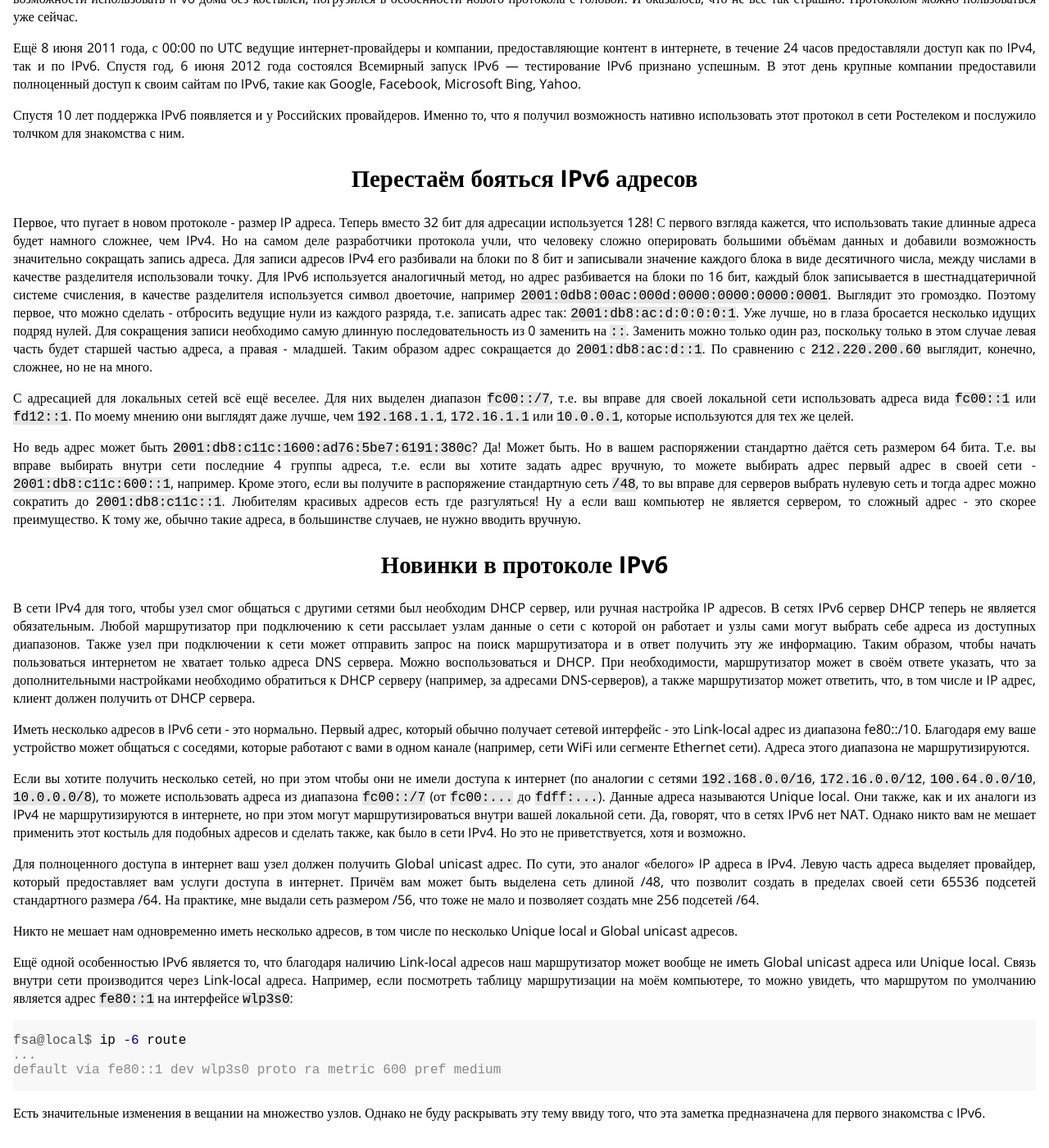
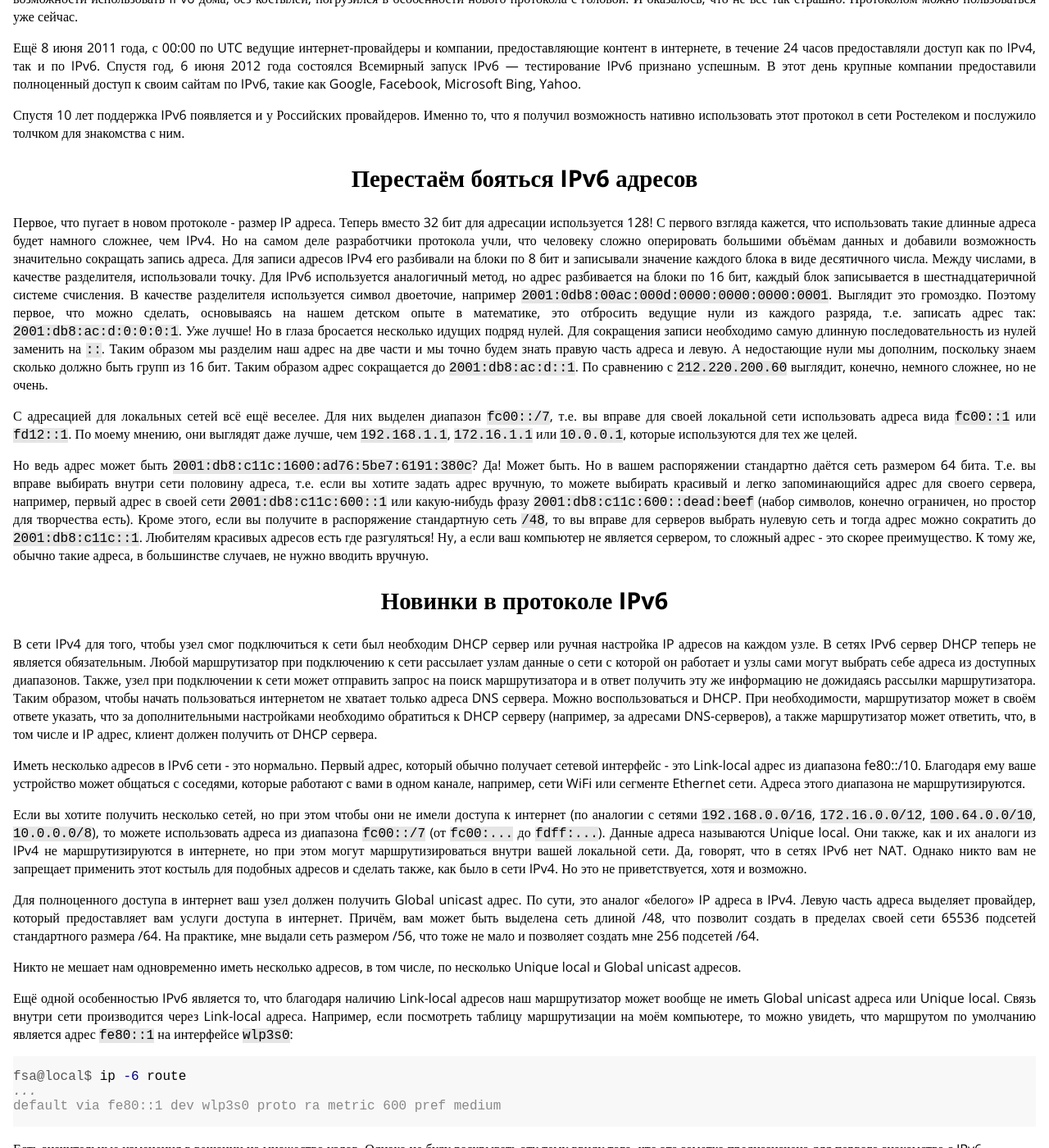
Before and after one commit to fsa/site, a Jekyll site: the page built from _posts/2022-08-29-ipv6.md, in a window 1280 px wide and 1400 px high, scrolled down 213 px. Shown: the whole window at 82% size. Built offline with Jekyll 4.4.1, drawn with Linux system fonts in a browser that asks for light colours; some of the changed text lies outside the part shown.

Commit message:
Доработка заметки про IPv6.

```diff
--- a/_posts/2022-08-29-ipv6.md
+++ b/_posts/2022-08-29-ipv6.md
@@ -5,7 +5,7 @@ date: 2022-08-31 01:00:00 +0700
 tags: [IPv6]
 excerpt: IPv6 - протокол нового поколения, который никак не может победить IPv4.
 ---
-На самом деле, использовать IPv6 я начал довольно давно. Ещё в 2015 году, а возможно и раньше. Использовал его я на своём VPS сервере. Но только сейчас, с появлением возможности использовать IPv6 дома без костылей, погрузился в особенности нового протокола с головой. И оказалось, что не всё так страшно. Протоколом можно пользоваться уже сейчас.
+На самом деле, использовать IPv6 я начал довольно давно. Ещё в 2015 году, а возможно и раньше. Использовал его я на своём VPS сервере. Но только сейчас, с появлением возможности использовать IPv6 дома, без костылей, погрузился в особенности нового протокола с головой. И оказалось, что не всё так страшно. Протоколом можно пользоваться уже сейчас.
 
 Ещё 8 июня 2011 года, с 00:00 по UTC ведущие интернет-провайдеры и компании, предоставляющие контент в интернете, в течение 24 часов предоставляли доступ как по IPv4, так и по IPv6. Спустя год, 6 июня 2012 года состоялся Всемирный запуск IPv6 — тестирование IPv6 признано успешным. В этот день крупные компании предоставили полноценный доступ к своим сайтам по IPv6, такие как Google, Facebook, Microsoft Bing, Yahoo.
 
@@ -13,23 +13,23 @@ excerpt: IPv6 - протокол нового поколения, который
 
 ## Перестаём бояться IPv6 адресов
 
-Первое, что пугает в новом протоколе - размер IP адреса. Теперь вместо 32 бит для адресации используется 128! С первого взгляда кажется, что использовать такие длинные адреса будет намного сложнее, чем IPv4. Но на самом деле разработчики протокола учли, что человеку сложно оперировать большими объёмам данных и добавили возможность значительно сокращать запись адреса. Для записи адресов IPv4 его разбивали на блоки по 8 бит и записывали значение каждого блока в виде десятичного числа, между числами в качестве разделителя использовали точку. Для IPv6 используется аналогичный метод, но адрес разбивается на блоки по 16 бит, каждый блок записывается в шестнадцатеричной системе счисления, в качестве разделителя используется символ двоеточие, например `2001:0db8:00ac:000d:0000:0000:0000:0001`. Выглядит это громоздко. Поэтому первое, что можно сделать - отбросить ведущие нули из каждого разряда, т.е. записать адрес так: `2001:db8:ac:d:0:0:0:1`. Уже лучше, но в глаза бросается несколько идущих подряд нулей. Для сокращения записи необходимо самую длинную последовательность из 0 заменить на `::`. Заменить можно только один раз, поскольку только в этом случае левая часть будет старшей частью адреса, а правая - младшей. Таким образом адрес сокращается до `2001:db8:ac:d::1`. По сравнению с `212.220.200.60` выглядит, конечно, сложнее, но не на много.
+Первое, что пугает в новом протоколе - размер IP адреса. Теперь вместо 32 бит для адресации используется 128! С первого взгляда кажется, что использовать такие длинные адреса будет намного сложнее, чем IPv4. Но на самом деле разработчики протокола учли, что человеку сложно оперировать большими объёмам данных и добавили возможность значительно сокращать запись адреса. Для записи адресов IPv4 его разбивали на блоки по 8 бит и записывали значение каждого блока в виде десятичного числа. Между числами, в качестве разделителя, использовали точку. Для IPv6 используется аналогичный метод, но адрес разбивается на блоки по 16 бит, каждый блок записывается в шестнадцатеричной системе счисления. В качестве разделителя используется символ двоеточие, например `2001:0db8:00ac:000d:0000:0000:0000:0001`. Выглядит это громоздко. Поэтому первое, что можно сделать, основываясь на нашем детском опыте в математике, это отбросить ведущие нули из каждого разряда, т.е. записать адрес так: `2001:db8:ac:d:0:0:0:1`. Уже лучше! Но в глаза бросается несколько идущих подряд нулей. Для сокращения записи необходимо самую длинную последовательность из нулей заменить на `::`. Таким образом мы разделим наш адрес на две части и мы точно будем знать правую часть адреса и левую. А недостающие нули мы дополним, поскольку знаем сколько должно быть групп из 16 бит. Таким образом адрес сокращается до `2001:db8:ac:d::1`. По сравнению с `212.220.200.60` выглядит, конечно, немного сложнее, но не очень.
 
-С адресацией для локальных сетей всё ещё веселее. Для них выделен диапазон `fc00::/7`, т.е. вы вправе для своей локальной сети использовать адреса вида `fc00::1` или `fd12::1`. По моему мнению они выглядят даже лучше, чем `192.168.1.1`, `172.16.1.1` или `10.0.0.1`, которые используются для тех же целей.
+С адресацией для локальных сетей всё ещё веселее. Для них выделен диапазон `fc00::/7`, т.е. вы вправе для своей локальной сети использовать адреса вида `fc00::1` или `fd12::1`. По моему мнению, они выглядят даже лучше, чем `192.168.1.1`, `172.16.1.1` или `10.0.0.1`, которые используются для тех же целей.
 
-Но ведь адрес может быть `2001:db8:c11c:1600:ad76:5be7:6191:380c`? Да! Может быть. Но в вашем распоряжении стандартно даётся сеть размером 64 бита. Т.е. вы вправе выбирать внутри сети последние 4 группы адреса, т.е. если вы хотите задать адрес вручную, то можете выбирать адрес первый адрес в своей сети - `2001:db8:c11c:600::1`, например. Кроме этого, если вы получите в распоряжение стандартную сеть `/48`, то вы вправе для серверов выбрать нулевую сеть и тогда адрес можно сократить до `2001:db8:c11c::1`. Любителям красивых адресов есть где разгуляться! Ну а если ваш компьютер не является сервером, то сложный адрес - это скорее преимущество. К тому же, обычно такие адреса, в большинстве случаев, не нужно вводить вручную.
+Но ведь адрес может быть `2001:db8:c11c:1600:ad76:5be7:6191:380c`? Да! Может быть. Но в вашем распоряжении стандартно даётся сеть размером 64 бита. Т.е. вы вправе выбирать внутри сети половину адреса, т.е. если вы хотите задать адрес вручную, то можете выбирать красивый и легко запоминающийся адрес для своего сервера, например, первый адрес в своей сети `2001:db8:c11c:600::1` или какую-нибудь фразу `2001:db8:c11c:600::dead:beef` (набор символов, конечно ограничен, но простор для творчества есть). Кроме этого, если вы получите в распоряжение стандартную сеть `/48`, то вы вправе для серверов выбрать нулевую сеть и тогда адрес можно сократить до `2001:db8:c11c::1`. Любителям красивых адресов есть где разгуляться! Ну, а если ваш компьютер не является сервером, то сложный адрес - это скорее преимущество. К тому же, обычно такие адреса, в большинстве случаев, не нужно вводить вручную.
 
 ## Новинки в протоколе IPv6
 
-В сети IPv4 для того, чтобы узел смог общаться с другими сетями был необходим DHCP сервер, или ручная настройка IP адресов. В сетях IPv6 сервер DHCP теперь не является обязательным. Любой маршрутизатор при подключению к сети рассылает узлам данные о сети с которой он работает и узлы сами могут выбрать себе адреса из доступных диапазонов. Также узел при подключении к сети может отправить запрос на поиск маршрутизатора и в ответ получить эту же информацию. Таким образом, чтобы начать пользоваться интернетом не хватает только адреса DNS сервера. Можно воспользоваться и DHCP. При необходимости, маршрутизатор может в своём ответе указать, что за дополнительными настройками необходимо обратиться к DHCP серверу (например, за адресами DNS-серверов), а также маршрутизатор может ответить, что, в том числе и IP адрес, клиент должен получить от DHCP сервера.
+В сети IPv4 для того, чтобы узел смог подключиться к сети был необходим DHCP сервер или ручная настройка IP адресов на каждом узле. В сетях IPv6 сервер DHCP теперь не является обязательным. Любой маршрутизатор при подключению к сети рассылает узлам данные о сети с которой он работает и узлы сами могут выбрать себе адреса из доступных диапазонов. Также, узел при подключении к сети может отправить запрос на поиск маршрутизатора и в ответ получить эту же информацию не дожидаясь рассылки маршрутизатора. Таким образом, чтобы начать пользоваться интернетом не хватает только адреса DNS сервера. Можно воспользоваться и DHCP. При необходимости, маршрутизатор может в своём ответе указать, что за дополнительными настройками необходимо обратиться к DHCP серверу (например, за адресами DNS-серверов), а также маршрутизатор может ответить, что, в том числе и IP адрес, клиент должен получить от DHCP сервера.
 
-Иметь несколько адресов в IPv6 сети - это нормально. Первый адрес, который обычно получает сетевой интерфейс - это Link-local адрес из диапазона fe80::/10. Благодаря ему ваше устройство может общаться с соседями, которые работают с вами в одном канале (например, сети WiFi или сегменте Ethernet сети). Адреса этого диапазона не маршрутизируются.
+Иметь несколько адресов в IPv6 сети - это нормально. Первый адрес, который обычно получает сетевой интерфейс - это Link-local адрес из диапазона fe80::/10. Благодаря ему ваше устройство может общаться с соседями, которые работают с вами в одном канале, например, сети WiFi или сегменте Ethernet сети. Адреса этого диапазона не маршрутизируются.
 
-Если вы хотите получить несколько сетей, но при этом чтобы они не имели доступа к интернет (по аналогии с сетями `192.168.0.0/16`, `172.16.0.0/12`, `100.64.0.0/10`, `10.0.0.0/8`), то можете использовать адреса из диапазона `fc00::/7` (от `fc00:...` до `fdff:...`). Данные адреса называются Unique local. Они также, как и их аналоги из IPv4 не маршрутизируются в интернете, но при этом могут маршрутизироваться внутри вашей локальной сети. Да, говорят, что в сетях IPv6 нет NAT. Однако никто вам не мешает применить этот костыль для подобных адресов и сделать также, как было в сети IPv4. Но это не приветствуется, хотя и возможно.
+Если вы хотите получить несколько сетей, но при этом чтобы они не имели доступа к интернет (по аналогии с сетями `192.168.0.0/16`, `172.16.0.0/12`, `100.64.0.0/10`, `10.0.0.0/8`), то можете использовать адреса из диапазона `fc00::/7` (от `fc00:...` до `fdff:...`). Данные адреса называются Unique local. Они также, как и их аналоги из IPv4 не маршрутизируются в интернете, но при этом могут маршрутизироваться внутри вашей локальной сети. Да, говорят, что в сетях IPv6 нет NAT. Однако никто вам не запрещает применить этот костыль для подобных адресов и сделать также, как было в сети IPv4. Но это не приветствуется, хотя и возможно.
 
-Для полноценного доступа в интернет ваш узел должен получить Global unicast адрес. По сути, это аналог «белого» IP адреса в IPv4. Левую часть адреса выделяет провайдер, который предоставляет вам услуги доступа в интернет. Причём вам может быть выделена сеть длиной /48, что позволит создать в пределах своей сети 65536 подсетей стандартного размера /64. На практике, мне выдали сеть размером /56, что тоже не мало и позволяет создать мне 256 подсетей /64.
+Для полноценного доступа в интернет ваш узел должен получить Global unicast адрес. По сути, это аналог «белого» IP адреса в IPv4. Левую часть адреса выделяет провайдер, который предоставляет вам услуги доступа в интернет. Причём, вам может быть выделена сеть длиной /48, что позволит создать в пределах своей сети 65536 подсетей стандартного размера /64. На практике, мне выдали сеть размером /56, что тоже не мало и позволяет создать мне 256 подсетей /64.
 
-Никто не мешает нам одновременно иметь несколько адресов, в том числе по несколько Unique local и Global unicast адресов.
+Никто не мешает нам одновременно иметь несколько адресов, в том числе, по несколько Unique local и Global unicast адресов.
 
 Ещё одной особенностью IPv6 является то, что благодаря наличию Link-local адресов наш маршрутизатор может вообще не иметь Global unicast адреса или Unique local. Связь внутри сети производится через Link-local адреса. Например, если посмотреть таблицу маршрутизации на моём компьютере, то можно увидеть, что маршрутом по умолчанию является адрес `fe80::1` на интерфейсе `wlp3s0`:
 
@@ -58,9 +58,9 @@ default via fe80::1 dev wlp3s0 proto ra metric 600 pref medium
 
 ## Вместо заключения
 
-Если вы являетесь администратором какого-либо сервера, то стоит рассмотреть возможность подключения IPv6. Хостинг-провайдеры в большинстве своём выдают IPv6 сети в пользование без проблем, а зачастую даже бесплатно или за символическую плату. У меня на одном из серверов сеть /64 стоит 10 рублей в месяц, а на другом эта же сеть уже включена в тариф. Чем больше сервисов будет доступно по IPv6, тем более популярно это будет у провайдеров, предоставляющих услуги доступа в интернет. А ведь это их прямой интерес, поскольку адрес IPv4 закончились, а покупка старых блоков обходится довольно дорого. Кроме этого необходимо содержать ещё и железо, которое занимается NAT для тех клиентов, которые получают серые адреса при подключении, которые вынуждены выдавать провайдеры опять таки из-за нехватки IPv4 адресов.
+Если вы являетесь администратором какого-либо сервера, то стоит рассмотреть возможность подключения IPv6. Хостинг-провайдеры, в большинстве своём, выдают IPv6 сети в пользование без проблем, а зачастую даже бесплатно или за символическую плату. У меня на одном из серверов сеть /64 стоит 10 рублей в месяц, а на другом эта же сеть уже включена в тариф. Чем больше сервисов будет доступно по IPv6, тем более популярен это будет у провайдеров, предоставляющих услуги доступа в интернет, а значит и серверы будут больше использовать этот протокол. А ведь это прямой интерес для всех, поскольку адрес IPv4 закончились, а покупка старых блоков обходится довольно дорого. Кроме этого необходимо содержать ещё и железо, которое занимается NAT для тех клиентов, которые получают серые адреса при подключении, которые вынуждены выдавать провайдеры, опять таки, из-за нехватки IPv4 адресов.
 
-Если вы просто хотите ознакомиться с IPv6 дома, то можете попробовать включить IPv6 на вашем маршрутизаторе. В августе 2022 года я обнаружил, что подобное работает на сети Ростелеком в Новосибирской и Свердловской областях, но есть некоторые незначительные ограничения. Если у вас есть статический IP адрес, то можно может работать туннель 6to4, который не нужно дополнительно настраивать.
+Если вы просто хотите ознакомиться с IPv6 дома, то можете попробовать включить IPv6 на вашем маршрутизаторе. В августе 2022 года я обнаружил, что подобное работает на сети Ростелеком в Новосибирской и Свердловской областях, но есть некоторые незначительные ограничения, с которыми обычный пользователь интернета вряд ли столкнётся. Если у вас есть статический IP адрес, то можно может работать туннель 6to4, который не нужно дополнительно настраивать.
 
 Если же ваш провайдер не предоставляет доступ по IPv6 ни в каком виде, то можно воспользоваться туннельным брокером, например, <https://he.net>, но для настройки туннеля требуется статический IPv4 адрес. Не рекомендую сильно нагружать канал через туннельного брокера, например, качать торренты. Используйте его только в ознакомительных целях!
 
```
